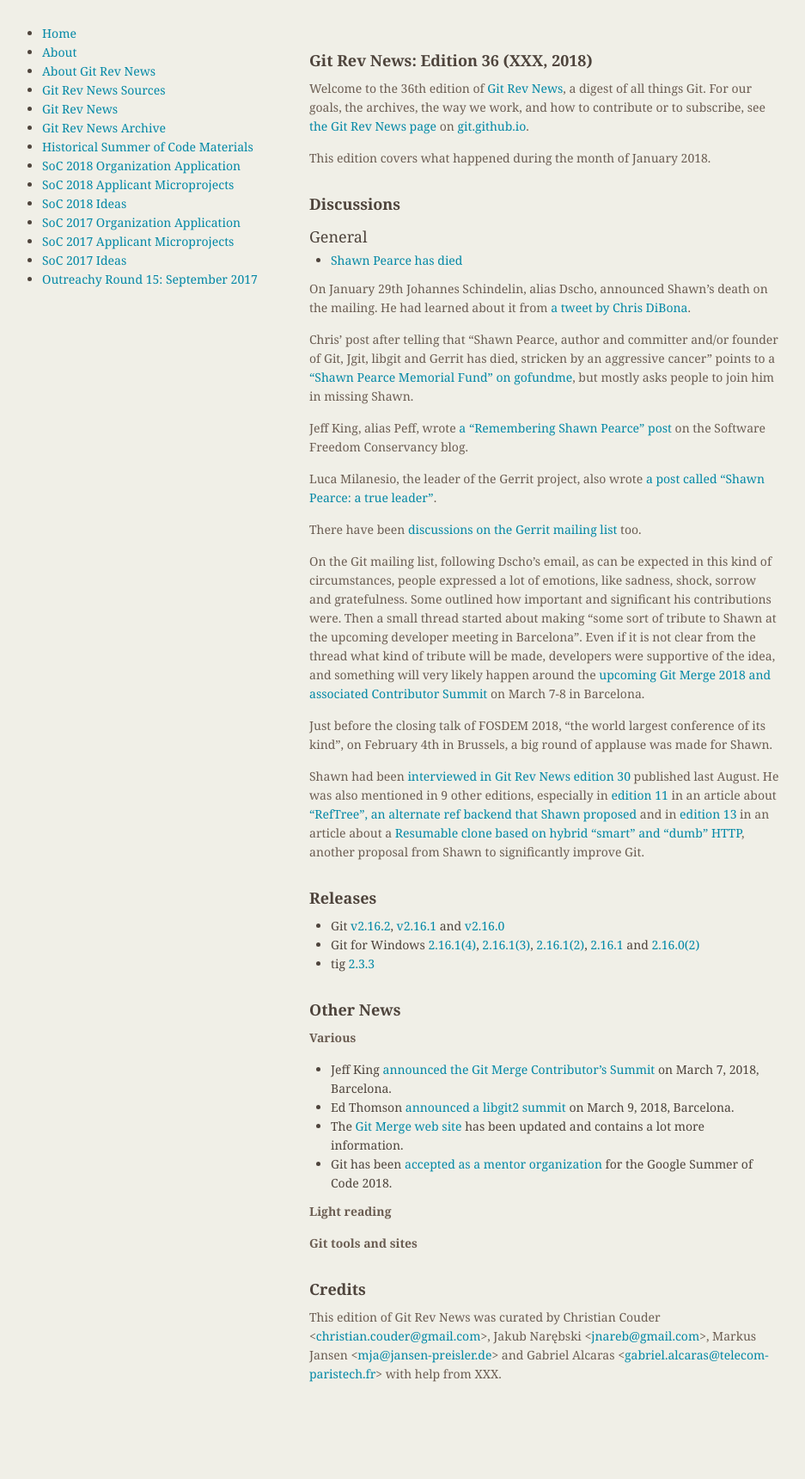
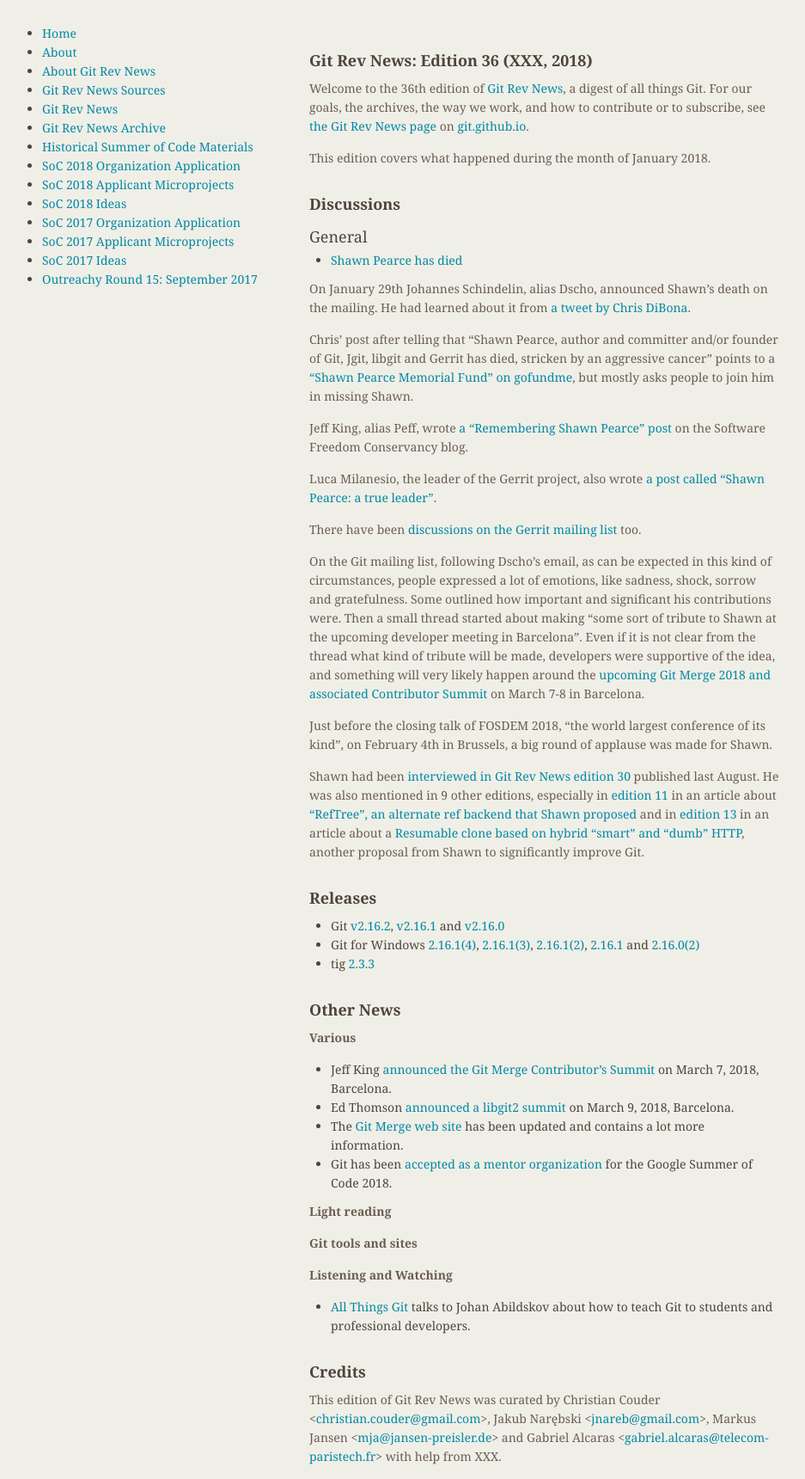
Before and after one commit to git/git.github.io, a Jekyll site: the page built from rev_news/drafts/edition-36.md, in a window 1280 px wide. Shown: the whole page at 86% size, without its empty margins (174-1111 px from the left). Built offline with Jekyll 4.4.1, drawn with Linux system fonts in a browser that asks for light colours; before the commit the page ends 1624 px from its top, so only the background shows below that.

Commit message:
Include "All Things Git" episode from January 2018

```diff
--- a/rev_news/drafts/edition-36.md
+++ b/rev_news/drafts/edition-36.md
@@ -99,9 +99,12 @@
 
 __Light reading__
 
-
 __Git tools and sites__
 
+__Listening and Watching__
+
+* [All Things Git](https://allthingsgit.com/episodes/teaching_git_with_johan_abildskov.html) talks to Johan Abildskov
+about how to teach Git to students and professional developers.
 
 ## Credits
 
```
